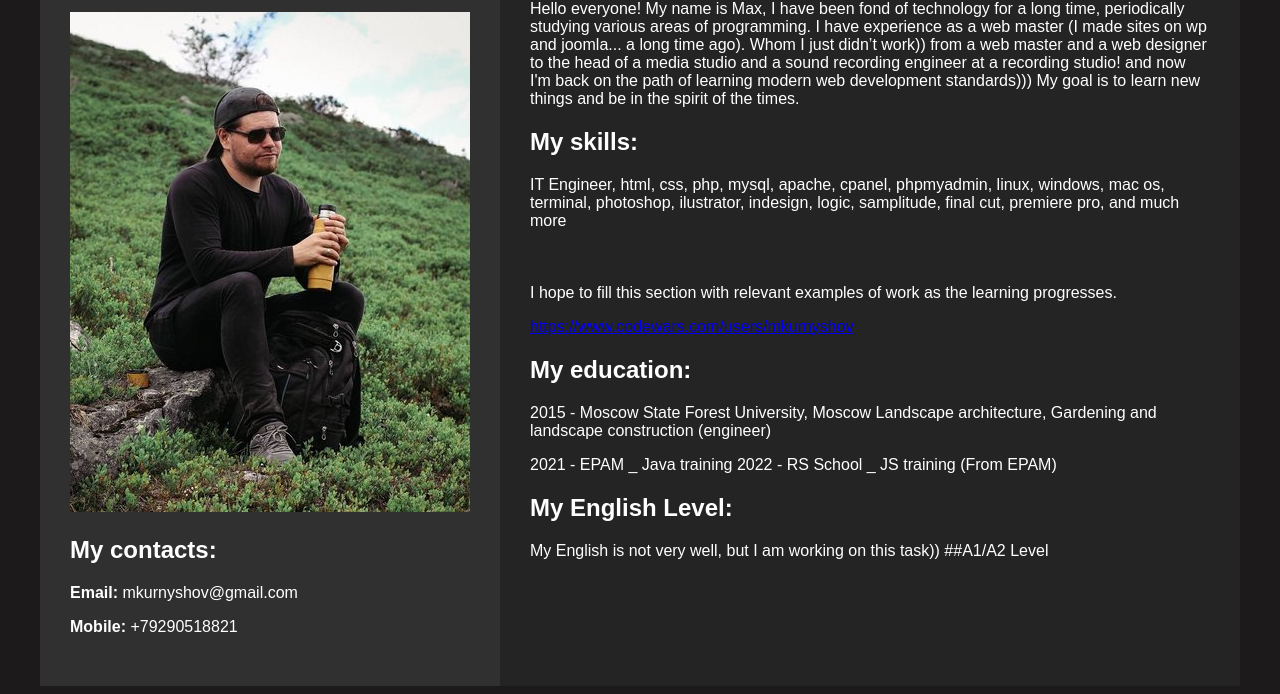
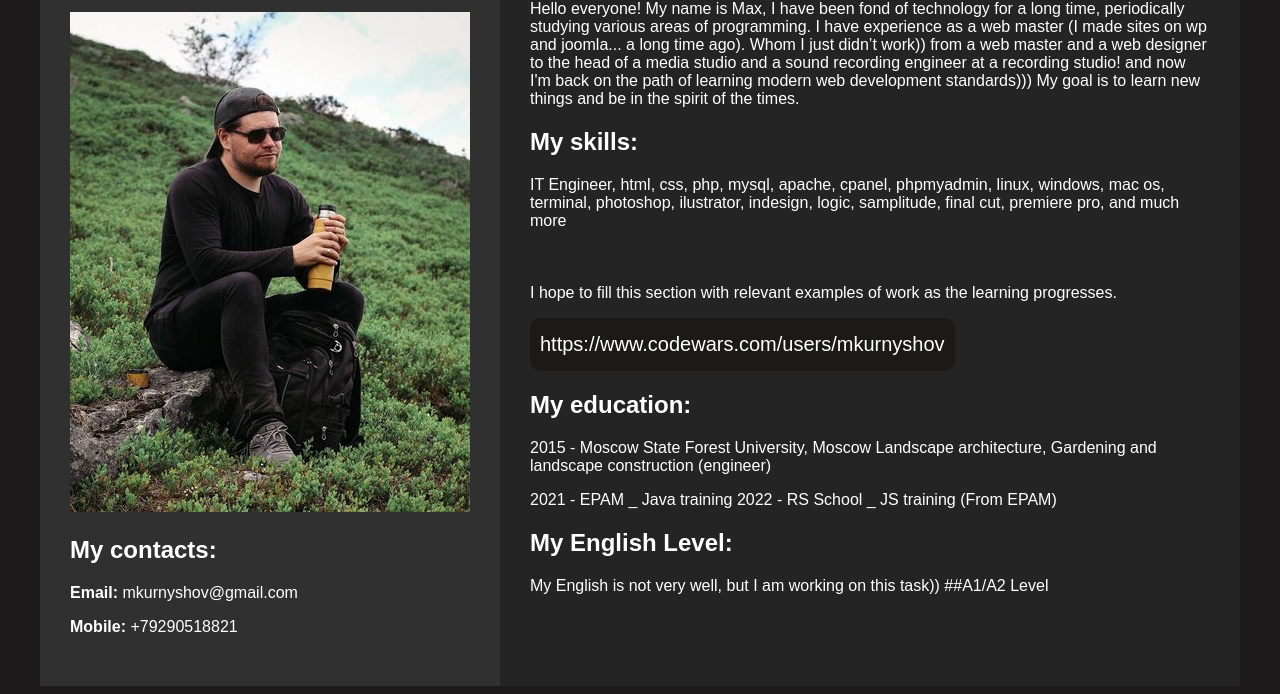
Before and after one commit to Mkurnyshov/rsschool-cv, a plain HTML site: page index.html in a window 1280 px wide. Shown: the part 106-800 px from the top of the page. Drawn offline with Linux system fonts and the light colour scheme.

Commit message:
feat: new link style

```diff
--- a/style.css
+++ b/style.css
@@ -34,3 +34,21 @@ align-items: center;
 .img, .name, .contact, .aboutme, .skills, .mywork, .myeducation, .enlevel {
   margin-bottom: 20px;
 }
+
+a:link, a:visited {
+    background-color: #1c1919;
+    border-radius: 10px;
+    color: #FFFFFF;
+    padding: 15px 10px;
+    text-align: left;
+    -webkit-transition-duration: 0.4s;
+    transition-duration: 0.4s;
+    text-decoration: none;
+    font-size: 20px;
+    text-align: left;
+    cursor: pointer;
+    display: inline-block;
+}
+a:hover, a:active {
+    background-color: #760808;
+}
```
